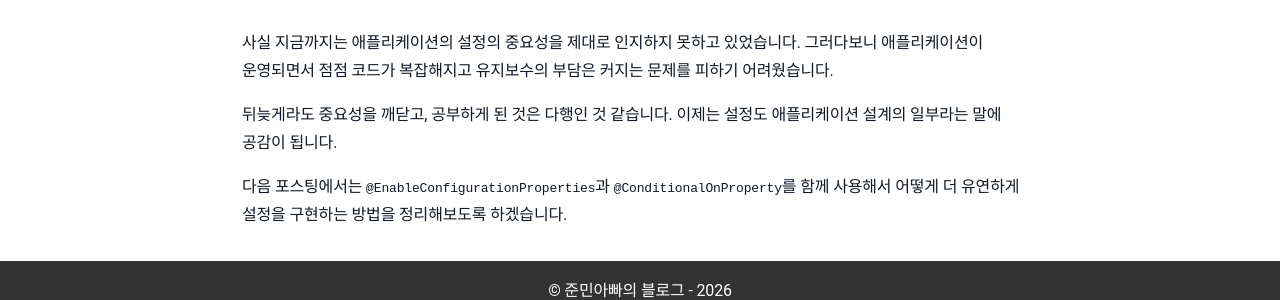
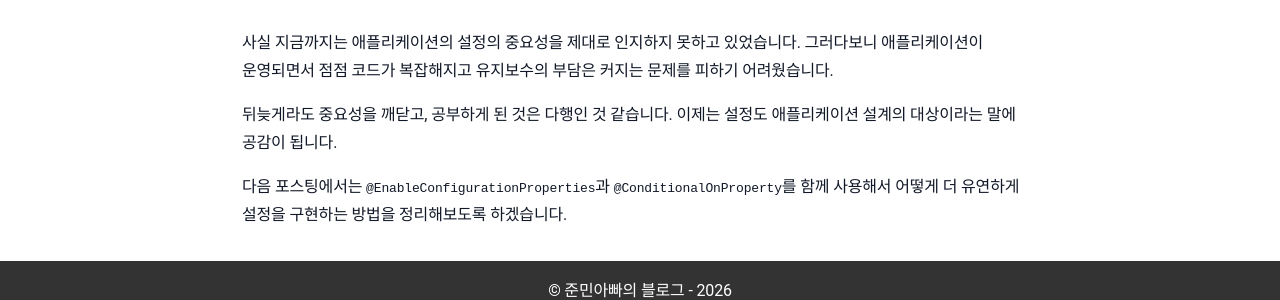
Before and after one commit to sanghoon-lee/sanghoon-lee.github.io, a Jekyll site: the page built from _posts/2026-02-05-Config.md, in a window 1280 px wide and 900 px high, scrolled down 6201 px. Shown: the part 579-879 px from the top of the window. Built offline with Jekyll 4.4.1, drawn with Linux system fonts in a browser that asks for light colours; nearby versions of some CDN libraries; comment, search, counter and statistics services are not loaded.

Commit message:
포스팅 내용 수정

```diff
--- a/_posts/2026-02-05-Config.md
+++ b/_posts/2026-02-05-Config.md
@@ -218,7 +218,7 @@ public class ExternalApiRetryPolicy {
 
 사실 지금까지는 애플리케이션의 설정의 중요성을 제대로 인지하지 못하고 있었습니다. 그러다보니 애플리케이션이 운영되면서 점점 코드가 복잡해지고 유지보수의 부담은 커지는 문제를 피하기 어려웠습니다.
 
-뒤늦게라도 중요성을 깨닫고, 공부하게 된 것은 다행인 것 같습니다. 이제는 설정도 애플리케이션 설계의 일부라는 말에 공감이 됩니다.
+뒤늦게라도 중요성을 깨닫고, 공부하게 된 것은 다행인 것 같습니다. 이제는 설정도 애플리케이션 설계의 대상이라는 말에 공감이 됩니다.
 
 다음 포스팅에서는 `@EnableConfigurationProperties`과 `@ConditionalOnProperty`를 함께 사용해서
 어떻게 더 유연하게 설정을 구현하는 방법을 정리해보도록 하겠습니다.
```
